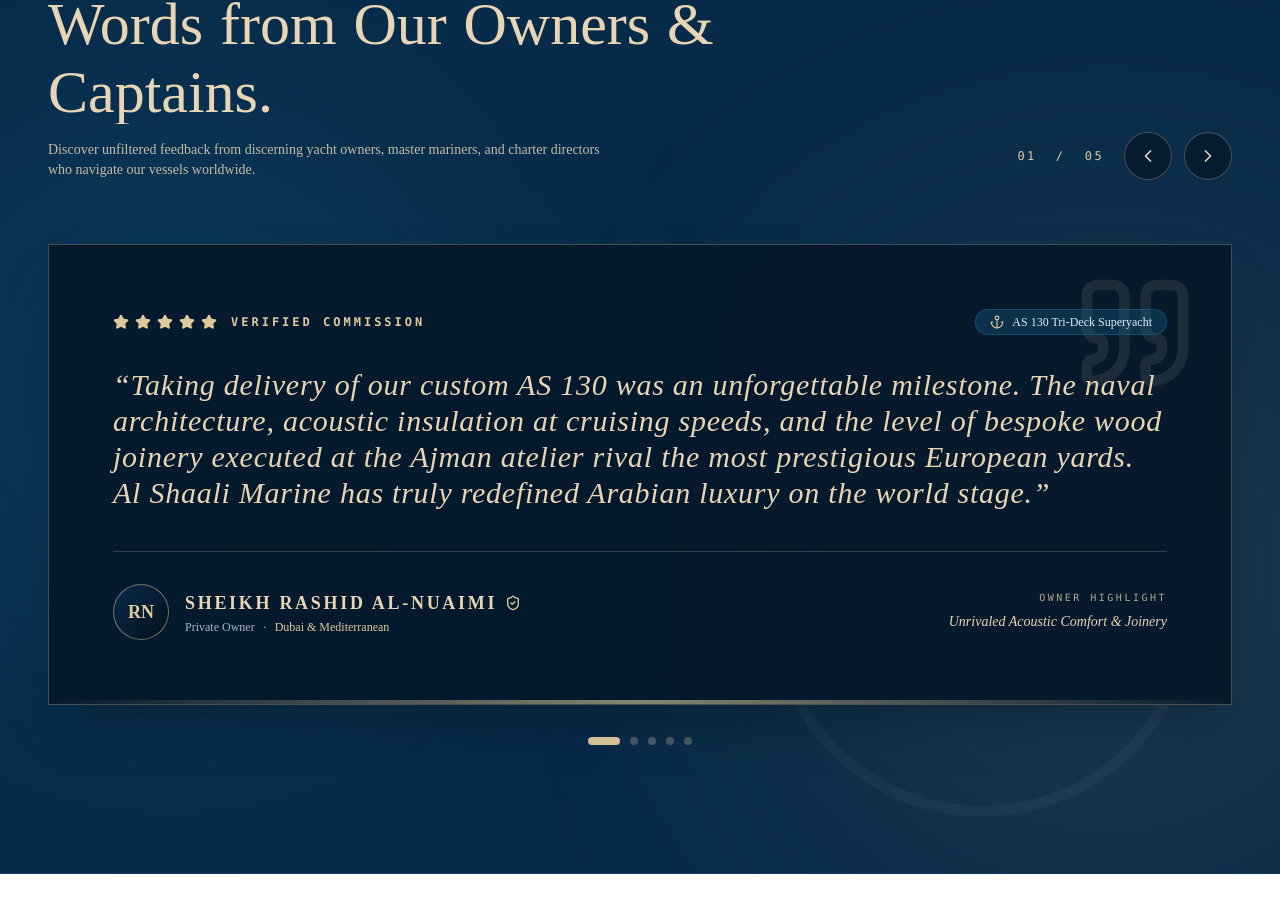
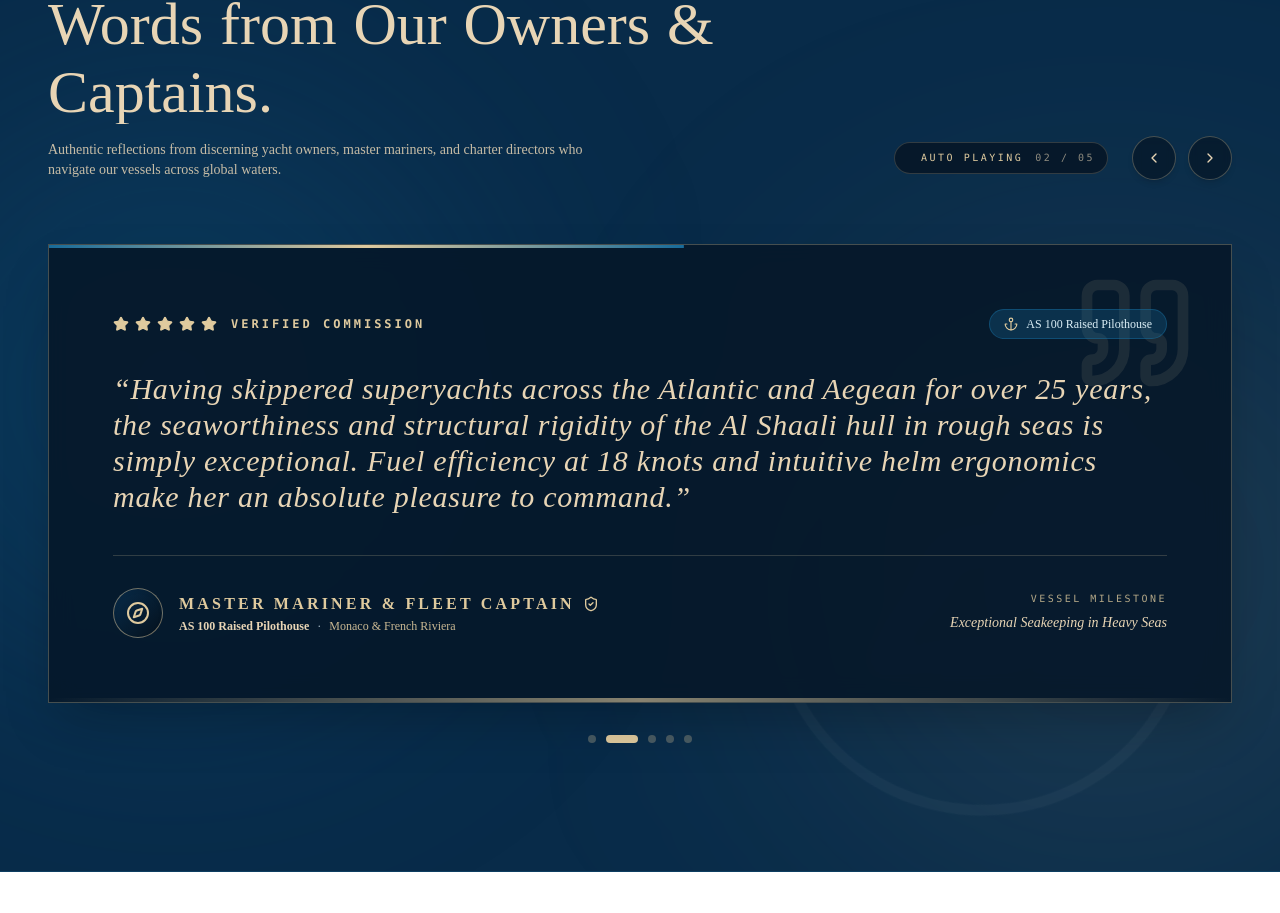
Before and after one commit to Hashir5989/alshaali-yacht, a Next.js app: page / in a window 1280 px wide. Shown: the part 7291-8204 px from the top of the page. Built offline with nearby package versions, Linux system fonts and the light colour scheme.

Commit message:
Update Testimonial Carousel: remove individual personal names and enable continuous automatic moving with animated progress bar

```diff
--- a/components/TestimonialCarouselSection.jsx
+++ b/components/TestimonialCarouselSection.jsx
@@ -10,6 +10,7 @@ import {
   Anchor,
   ShieldCheck,
   Compass,
+  Award,
 } from "lucide-react";
 import AnimatedTitle from "./AnimatedTitle";
 import InteractiveCard3D from "./InteractiveCard3D";
@@ -17,70 +18,66 @@ import InteractiveCard3D from "./InteractiveCard3D";
 const TESTIMONIALS = [
   {
     id: 1,
-    name: "Sheikh Rashid Al-Nuaimi",
-    title: "Private Owner",
+    clientType: "Private Owner Commission",
     vessel: "AS 130 Tri-Deck Superyacht",
     location: "Dubai & Mediterranean",
     rating: 5,
-    initials: "RN",
+    icon: Anchor,
     message:
       "Taking delivery of our custom AS 130 was an unforgettable milestone. The naval architecture, acoustic insulation at cruising speeds, and the level of bespoke wood joinery executed at the Ajman atelier rival the most prestigious European yards. Al Shaali Marine has truly redefined Arabian luxury on the world stage.",
     highlight: "Unrivaled Acoustic Comfort & Joinery",
   },
   {
     id: 2,
-    name: "Captain Marcus Lindqvist",
-    title: "Master Mariner & Yacht Captain",
+    clientType: "Master Mariner & Fleet Captain",
     vessel: "AS 100 Raised Pilothouse",
     location: "Monaco & French Riviera",
     rating: 5,
-    initials: "ML",
+    icon: Compass,
     message:
-      "Having skippered superyachts across the Atlantic and Aegean for over 25 years, the seaworthiness and structural rigidity of the Al Shaali hull in rough seas is simply exceptional. Fuel efficiency at 18 knots and the intuitive helm ergonomics make her an absolute pleasure to command.",
+      "Having skippered superyachts across the Atlantic and Aegean for over 25 years, the seaworthiness and structural rigidity of the Al Shaali hull in rough seas is simply exceptional. Fuel efficiency at 18 knots and intuitive helm ergonomics make her an absolute pleasure to command.",
     highlight: "Exceptional Seakeeping in Heavy Seas",
   },
   {
     id: 3,
-    name: "Tariq Al-Ghamdi",
-    title: "Owner & Maritime Enthusiast",
+    clientType: "Offshore Angler & Owner",
     vessel: "Warrior 43 High-Performance",
-    location: "Jeddah & Red Sea",
+    location: "Red Sea & Arabian Gulf",
     rating: 5,
-    initials: "TG",
+    icon: Award,
     message:
       "The Warrior series gives me the thrill of race-honed performance without sacrificing an ounce of luxury craftsmanship. Whether sprinting out for offshore sportfishing at 50 knots or entertaining family on weekend island crossings, she performs flawlessly every single voyage.",
     highlight: "Pure Adrenaline with Superyacht Finish",
   },
   {
     id: 4,
-    name: "Elena Rostova",
-    title: "Luxury Charter Fleet Director",
+    clientType: "Luxury Charter Fleet Management",
     vessel: "Glory 85 Motor Yacht Fleet",
     location: "Athens & Porto Cervo",
     rating: 5,
-    initials: "ER",
+    icon: ShieldCheck,
     message:
       "Our ultra-high-net-worth charter guests consistently request Al Shaali yachts for their peerless panoramic beach clubs and whisper-quiet stability at anchor. From bespoke styling to factory shipyard support, their excellence is remarkable.",
     highlight: "Most Requested Charter Vessels in the Med",
   },
   {
     id: 5,
-    name: "Hamad Al-Maktoum",
-    title: "Collector & Private Client",
+    clientType: "Private Family Commission",
     vessel: "Glory 75 Flybridge",
     location: "Abu Dhabi & Arabian Gulf",
     rating: 5,
-    initials: "HM",
+    icon: Anchor,
     message:
       "What impressed me most was the personalized atelier experience. The engineering team and master craftsmen accommodated every bespoke interior request, delivering a handcrafted masterpiece that our family cherishes on every sunset voyage.",
     highlight: "True Bespoke Tailoring & Family Heritage",
   },
 ];
 
+const AUTOPLAY_DURATION_MS = 4500; // Automatic moving every 4.5 seconds
+
 export default function TestimonialCarouselSection() {
   const [currentIndex, setCurrentIndex] = useState(0);
   const [direction, setDirection] = useState(1);
-  const [isPaused, setIsPaused] = useState(false);
 
   const nextSlide = useCallback(() => {
     setDirection(1);
@@ -92,20 +89,20 @@ export default function TestimonialCarouselSection() {
     setCurrentIndex((prev) => (prev - 1 + TESTIMONIALS.length) % TESTIMONIALS.length);
   }, []);
 
-  // Automatic slideshow (every 7 seconds, pauses on hover)
+  // Continuous automatic slideshow (automatically moves every 4.5s)
   useEffect(() => {
-    if (isPaused) return;
     const timer = setInterval(() => {
       nextSlide();
-    }, 7000);
+    }, AUTOPLAY_DURATION_MS);
     return () => clearInterval(timer);
-  }, [nextSlide, isPaused]);
+  }, [nextSlide, currentIndex]);
 
   const current = TESTIMONIALS[currentIndex];
+  const IconComponent = current.icon;
 
   const slideVariants = {
     enter: (dir) => ({
-      x: dir > 0 ? 50 : -50,
+      x: dir > 0 ? 40 : -40,
       opacity: 0,
     }),
     center: {
@@ -113,7 +110,7 @@ export default function TestimonialCarouselSection() {
       opacity: 1,
     },
     exit: (dir) => ({
-      x: dir > 0 ? -50 : 50,
+      x: dir > 0 ? -40 : 40,
       opacity: 0,
     }),
   };
@@ -122,8 +119,6 @@ export default function TestimonialCarouselSection() {
     <section
       id="testimonials"
       className="py-24 sm:py-32 bg-[#082B49] border-b border-[#176B9A]/30 relative overflow-hidden text-[#E8D5B5]"
-      onMouseEnter={() => setIsPaused(true)}
-      onMouseLeave={() => setIsPaused(false)}
     >
       {/* Decorative ambient radial lighting */}
       <div className="absolute top-1/4 -left-32 w-[600px] h-[600px] bg-[#176B9A]/20 rounded-full blur-[130px] pointer-events-none" />
@@ -144,38 +139,50 @@ export default function TestimonialCarouselSection() {
         <div className="flex flex-col md:flex-row md:items-end justify-between mb-16 gap-6">
           <div className="max-w-3xl">
             <AnimatedTitle
-              tagline="Owner Testimonials · Global Reputation"
+              tagline="Owner Feedback · Verified Commissions"
               title="Words from Our Owners & Captains."
-              subtitle="Discover unfiltered feedback from discerning yacht owners, master mariners, and charter directors who navigate our vessels worldwide."
+              subtitle="Authentic reflections from discerning yacht owners, master mariners, and charter directors who navigate our vessels across global waters."
               dark={true}
             />
           </div>
 
-          {/* Navigation Controls (Desktop) */}
+          {/* Navigation Controls (Desktop) & Automatic Slide Indicator */}
           <div className="flex items-center gap-3 self-start md:self-end">
-            <span className="font-mono text-xs text-[#DFCA9E] tracking-[0.2em] mr-2">
-              0{currentIndex + 1} &nbsp;/&nbsp; 0{TESTIMONIALS.length}
-            </span>
+            <div className="flex items-center gap-2 mr-3 px-3 py-1.5 rounded-full bg-[#06182a] border border-[#DFCA9E]/20 text-[10px] font-mono tracking-widest text-[#DFCA9E]">
+              <span className="w-1.5 h-1.5 rounded-full bg-[#DFCA9E] animate-ping" />
+              <span>AUTO PLAYING</span>
+              <span className="text-[#E8D5B5]/60 ml-1">0{currentIndex + 1} / 0{TESTIMONIALS.length}</span>
+            </div>
+
             <button
               onClick={prevSlide}
               aria-label="Previous Testimonial"
-              className="w-12 h-12 rounded-full border border-[#DFCA9E]/30 bg-[#06182a]/80 backdrop-blur-sm text-[#E8D5B5] hover:text-[#082B49] hover:bg-[#DFCA9E] hover:border-[#DFCA9E] transition-all flex items-center justify-center group shadow-md"
+              className="w-11 h-11 rounded-full border border-[#DFCA9E]/30 bg-[#06182a]/80 backdrop-blur-sm text-[#E8D5B5] hover:text-[#082B49] hover:bg-[#DFCA9E] hover:border-[#DFCA9E] transition-all flex items-center justify-center group shadow-md"
             >
-              <ChevronLeft className="w-5 h-5 group-hover:-translate-x-0.5 transition-transform" />
+              <ChevronLeft className="w-4 h-4 group-hover:-translate-x-0.5 transition-transform" />
             </button>
             <button
               onClick={nextSlide}
               aria-label="Next Testimonial"
-              className="w-12 h-12 rounded-full border border-[#DFCA9E]/30 bg-[#06182a]/80 backdrop-blur-sm text-[#E8D5B5] hover:text-[#082B49] hover:bg-[#DFCA9E] hover:border-[#DFCA9E] transition-all flex items-center justify-center group shadow-md"
+              className="w-11 h-11 rounded-full border border-[#DFCA9E]/30 bg-[#06182a]/80 backdrop-blur-sm text-[#E8D5B5] hover:text-[#082B49] hover:bg-[#DFCA9E] hover:border-[#DFCA9E] transition-all flex items-center justify-center group shadow-md"
             >
-              <ChevronRight className="w-5 h-5 group-hover:translate-x-0.5 transition-transform" />
+              <ChevronRight className="w-4 h-4 group-hover:translate-x-0.5 transition-transform" />
             </button>
           </div>
         </div>
 
         {/* Carousel Card Presentation with 3D Tilt */}
         <InteractiveCard3D className="w-full">
-          <div className="relative min-h-[420px] sm:min-h-[380px] bg-[#06182a]/90 backdrop-blur-md border border-[#DFCA9E]/30 p-8 sm:p-12 lg:p-16 shadow-2xl overflow-hidden group">
+          <div className="relative min-h-[400px] sm:min-h-[360px] bg-[#06182a]/90 backdrop-blur-md border border-[#DFCA9E]/30 p-8 sm:p-12 lg:p-16 shadow-2xl overflow-hidden group">
+
+            {/* Automatic Slide Countdown Progress Bar at Top */}
+            <motion.div
+              key={currentIndex}
+              initial={{ scaleX: 0 }}
+              animate={{ scaleX: 1 }}
+              transition={{ duration: AUTOPLAY_DURATION_MS / 1000, ease: "linear" }}
+              className="absolute top-0 left-0 w-full h-[3px] bg-gradient-to-r from-[#176B9A] via-[#DFCA9E] to-[#176B9A] origin-left z-20"
+            />
 
             {/* Large Quote Backdrop */}
             <div className="absolute top-6 right-8 opacity-10 pointer-events-none group-hover:opacity-20 transition-opacity">
@@ -208,9 +215,9 @@ export default function TestimonialCarouselSection() {
                       </span>
                     </div>
 
-                    <div className="inline-flex items-center gap-2 px-3.5 py-1 rounded-full bg-[#176B9A]/30 border border-[#176B9A]/50 text-xs text-[#DCEFF7] font-sans">
+                    <div className="inline-flex items-center gap-2 px-3.5 py-1.5 rounded-full bg-[#176B9A]/30 border border-[#176B9A]/50 text-xs text-[#DCEFF7] font-sans">
                       <Anchor className="w-3.5 h-3.5 text-[#DFCA9E]" />
-                      <span>{current.vessel}</span>
+                      <span className="font-medium">{current.vessel}</span>
                     </div>
                   </div>
 
@@ -220,25 +227,25 @@ export default function TestimonialCarouselSection() {
                   </blockquote>
                 </div>
 
-                {/* Bottom Row: Owner Details & Credentials */}
+                {/* Bottom Row: Vessel Attribution & Role (No personal names) */}
                 <div className="pt-8 border-t border-[#DFCA9E]/20 flex flex-col sm:flex-row sm:items-center justify-between gap-6">
                   <div className="flex items-center gap-4">
-                    {/* Monogram Crest Avatar */}
-                    <div className="w-14 h-14 rounded-full border border-[#DFCA9E]/50 bg-gradient-to-br from-[#082B49] to-[#04111d] flex items-center justify-center text-[#DFCA9E] font-serif text-lg font-bold shadow-inner group-hover:scale-105 transition-transform">
-                      {current.initials}
+                    {/* Shipyard Maritime Emblem */}
+                    <div className="w-13 h-13 rounded-full border border-[#DFCA9E]/50 bg-gradient-to-br from-[#082B49] to-[#04111d] flex items-center justify-center text-[#DFCA9E] shadow-inner p-3 group-hover:scale-105 transition-transform">
+                      <IconComponent className="w-6 h-6 text-[#DFCA9E]" />
                     </div>
 
                     <div>
                       <div className="flex items-center gap-2">
-                        <span className="font-sans text-base sm:text-lg font-bold tracking-[0.15em] uppercase text-[#E8D5B5]">
-                          {current.name}
+                        <span className="font-sans text-sm sm:text-base font-bold tracking-[0.2em] uppercase text-[#DFCA9E]">
+                          {current.clientType}
                         </span>
                         <ShieldCheck className="w-4 h-4 text-[#DFCA9E]" />
                       </div>
-                      <div className="flex flex-wrap items-center gap-2 text-xs text-[#DCEFF7]/75 font-sans mt-0.5">
-                        <span>{current.title}</span>
+                      <div className="flex flex-wrap items-center gap-2 text-xs text-[#DCEFF7]/80 font-sans mt-0.5">
+                        <span className="text-[#E8D5B5] font-semibold">{current.vessel}</span>
                         <span>·</span>
-                        <span className="text-[#DFCA9E]">{current.location}</span>
+                        <span className="text-[#DFCA9E]/90">{current.location}</span>
                       </div>
                     </div>
                   </div>
@@ -246,7 +253,7 @@ export default function TestimonialCarouselSection() {
                   {/* Highlight Badge */}
                   <div className="hidden lg:block text-right">
                     <span className="text-[10px] uppercase tracking-[0.25em] text-[#DFCA9E]/80 block font-mono">
-                      Owner Highlight
+                      Vessel Milestone
                     </span>
                     <span className="text-sm font-serif text-[#E8D5B5] italic">
                       {current.highlight}
@@ -270,7 +277,7 @@ export default function TestimonialCarouselSection() {
                 setDirection(idx > currentIndex ? 1 : -1);
                 setCurrentIndex(idx);
               }}
-              aria-label={`Go to testimonial ${idx + 1}`}
+              aria-label={`Go to slide ${idx + 1}`}
               className={`transition-all duration-300 rounded-full ${
                 idx === currentIndex
                   ? "w-8 h-2 bg-[#DFCA9E]"
```
